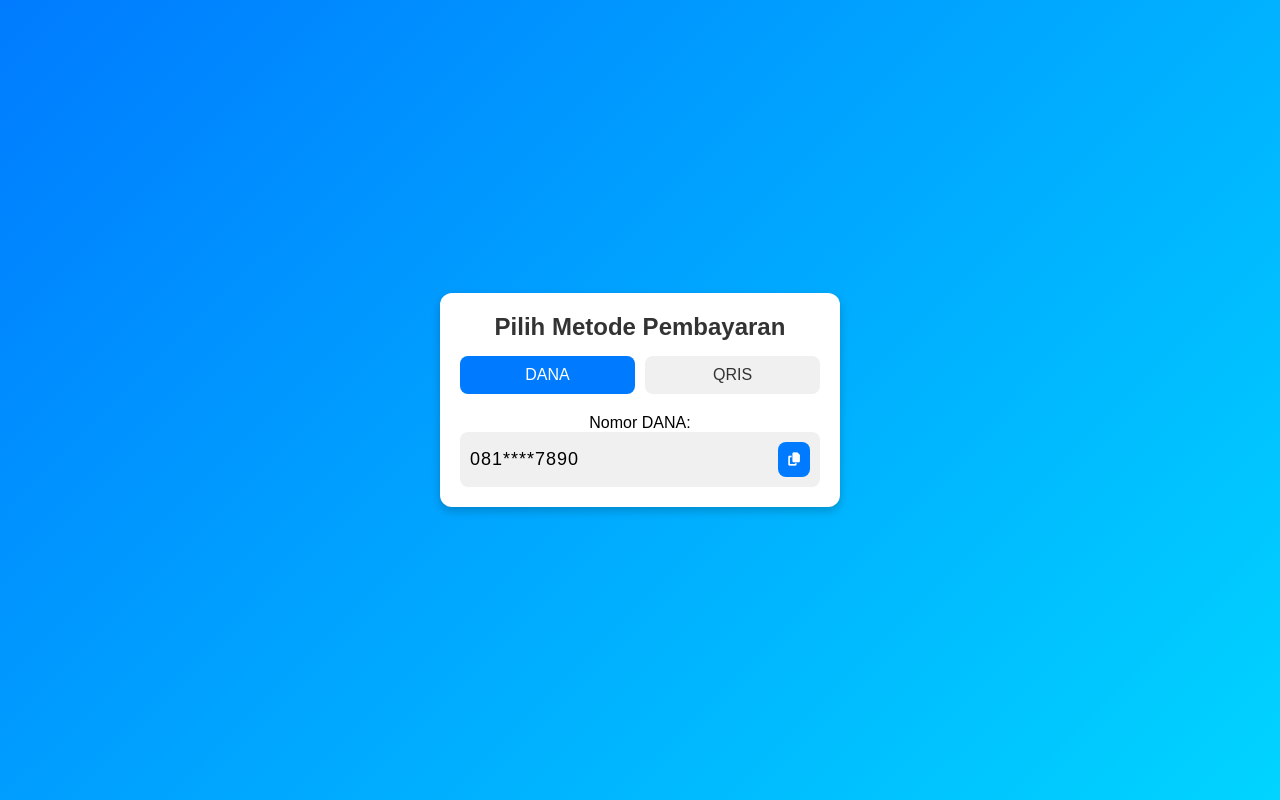
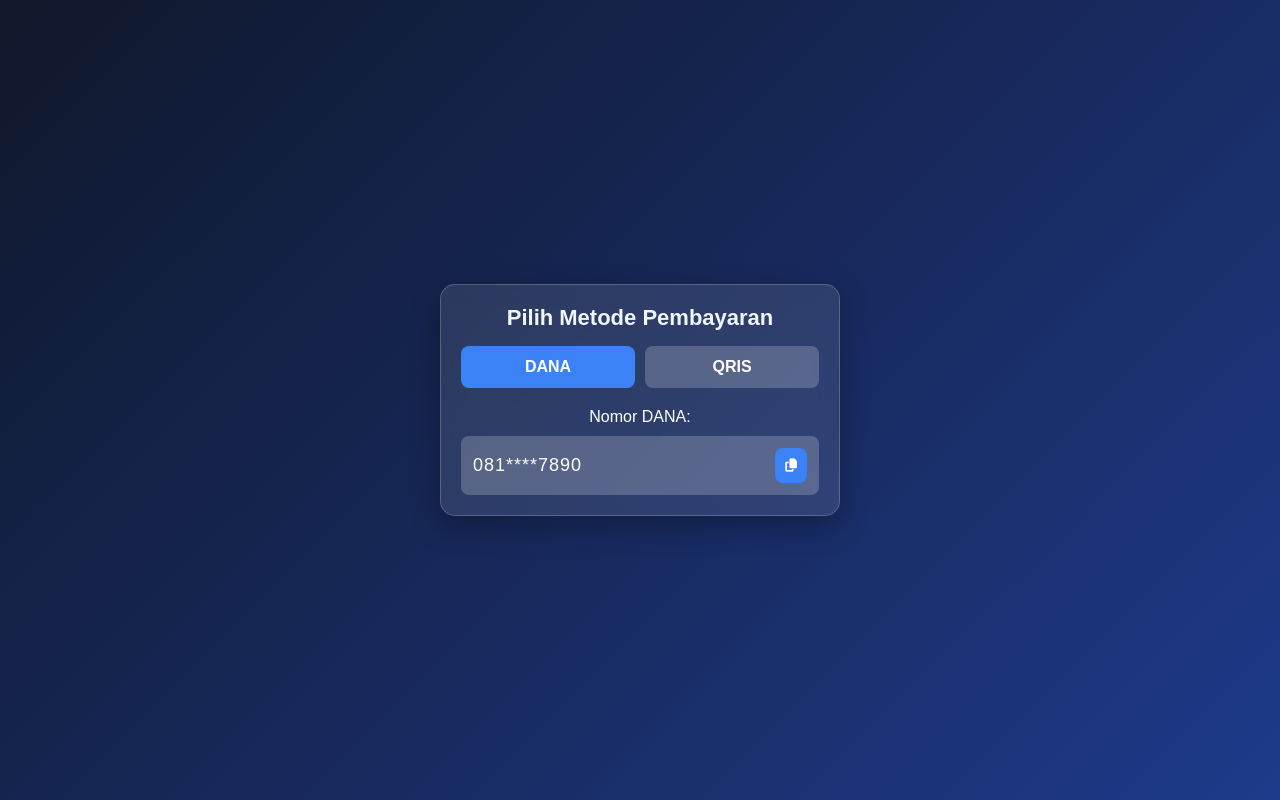
Before and after one commit to FazrrProgrammers/payment, a plain HTML site: page index.html in a window 1280 px wide. Drawn offline with Linux system fonts and the light colour scheme.

Commit message:
Update index.html

```diff
--- a/index.html
+++ b/index.html
@@ -10,7 +10,7 @@
             margin: 0;
             padding: 0;
             box-sizing: border-box;
-            font-family: 'Arial', sans-serif;
+            font-family: 'Poppins', sans-serif;
         }
 
         body {
@@ -18,22 +18,26 @@
             justify-content: center;
             align-items: center;
             height: 100vh;
-            background: linear-gradient(135deg, #007bff, #00d4ff);
+            background: linear-gradient(135deg, #0f172a, #1e3a8a);
+            color: white;
         }
 
         .container {
-            background: white;
+            background: rgba(255, 255, 255, 0.1);
             padding: 20px;
-            border-radius: 12px;
-            box-shadow: 0 4px 10px rgba(0, 0, 0, 0.2);
+            border-radius: 15px;
+            backdrop-filter: blur(10px);
+            box-shadow: 0 10px 30px rgba(0, 0, 0, 0.3);
             text-align: center;
             width: 90%;
             max-width: 400px;
+            border: 1px solid rgba(255, 255, 255, 0.2);
         }
 
         h2 {
-            color: #333;
+            font-size: 22px;
             margin-bottom: 15px;
+            color: #f1f5f9;
         }
 
         .menu {
@@ -45,22 +49,19 @@
 
         .menu button {
             flex: 1;
-            padding: 10px;
+            padding: 12px;
             border: none;
             cursor: pointer;
             border-radius: 8px;
             font-size: 16px;
+            font-weight: bold;
             transition: 0.3s;
+            background: rgba(255, 255, 255, 0.2);
+            color: white;
         }
 
         .menu .active {
-            background: #007bff;
-            color: white;
-        }
-
-        .menu button:not(.active) {
-            background: #f0f0f0;
-            color: #333;
+            background: #3b82f6;
         }
 
         .content {
@@ -76,15 +77,17 @@
             display: flex;
             align-items: center;
             justify-content: space-between;
-            background: #f0f0f0;
-            padding: 10px;
+            background: rgba(255, 255, 255, 0.2);
+            padding: 12px;
             border-radius: 8px;
             font-size: 18px;
+            color: white;
             letter-spacing: 1px;
+            margin-top: 10px;
         }
 
         .copy-btn {
-            background: #007bff;
+            background: #3b82f6;
             border: none;
             color: white;
             padding: 10px;
@@ -94,7 +97,7 @@
         }
 
         .copy-btn:hover {
-            background: #0056b3;
+            background: #2563eb;
         }
 
         .qris {
@@ -104,9 +107,14 @@
         .qris a {
             display: inline-block;
             text-decoration: none;
-            color: #007bff;
+            color: #3b82f6;
             font-weight: bold;
-            margin-top: 10px;
+            font-size: 18px;
+            transition: 0.3s;
+        }
+
+        .qris a:hover {
+            color: #93c5fd;
         }
 
         @keyframes fadeIn {
@@ -139,7 +147,7 @@
         <!-- QRIS Section -->
         <div id="qris" class="content">
             <h3>Scan QRIS</h3>
-            <p><a href="https://example.com/qris.png" target="_blank">Klik di sini untuk melihat QRIS</a></p>
+            <p><a href="https://example.com/qris.png" target="_blank">🔗 Klik di sini untuk melihat QRIS</a></p>
         </div>
     </div>
 
```
